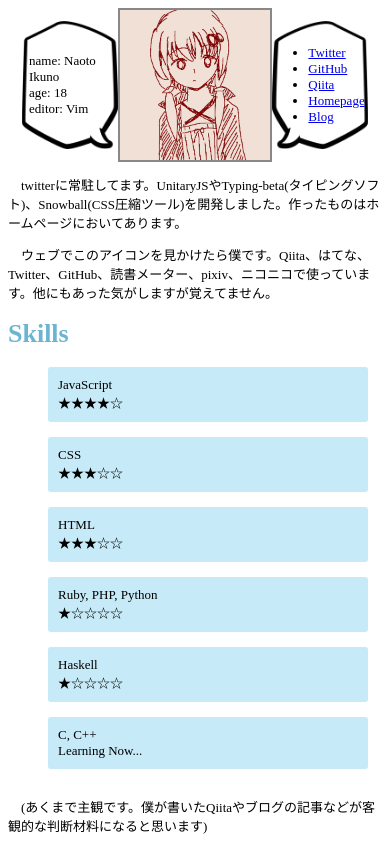
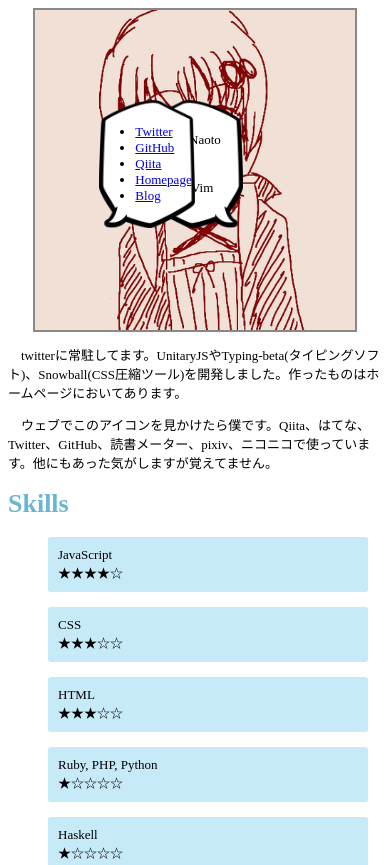
Before and after one commit to pandanoir/pandanoir.github.io, a plain HTML site: page index.html in a window 390 px wide. Shown: the top 865 px of the page. Drawn offline with Linux system fonts and the light colour scheme.

Commit message:
change smartphone page's design

```diff
--- a/style.scss
+++ b/style.scss
@@ -84,8 +84,13 @@ h1 {
 }
 @media screen and (min-width: 375px) and (max-width: 413px) {
     .balloon, .balloon2 {
+        position: absolute;
         width: 96px;
         height: 128px;
+        top: 100px;
+    }
+    .balloon2 {
+        margin-left: -96px;
     }
     .balloon .container {
         margin-left: 7px;
@@ -94,8 +99,8 @@ h1 {
         margin-left: -7px;
     }
     .profile-image {
-        width: 150px;
-        height: 150px;
+        width: 320px;
+        height: 320px;
     }
 
 }
@@ -103,7 +108,6 @@ h1 {
 @media screen and (min-width: 320px) and (max-width: 500px) {
     img {
         border: 2px solid #888;
-        max-width: 300px;
     }
     .profile-list li {
         margin-bottom: 15px;
```
Also changed, not shown: style.css, 1 other file.
